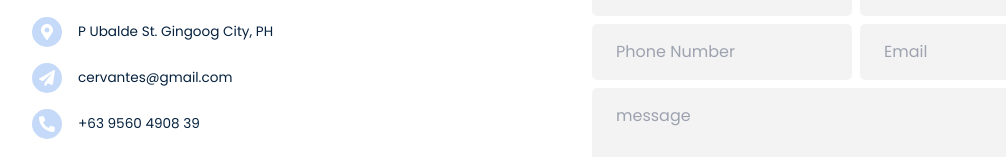
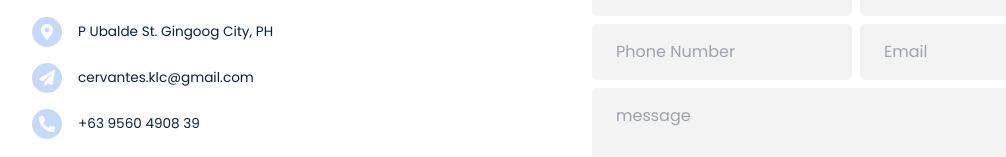
Before and after one commit to keneeeyt/my_portfolio, a React (Create React App) app: page / in a window 1280 px wide. Shown: the part 3614-3771 px from the top of the page, without its empty margins (64-1070 px from the left). Built offline with nearby package versions, Linux system fonts and the light colour scheme; a web font is replaced by a local one.

Commit message:
updated email

```diff
--- a/src/components/data.js
+++ b/src/components/data.js
@@ -96,7 +96,7 @@ export const contacts = [
     {
       id: 2,
       icon: <FaPaperPlane />,
-      infoText: "cervantes@gmail.com"
+      infoText: "cervantes.klc@gmail.com"
     },
     {
       id: 3,
```
